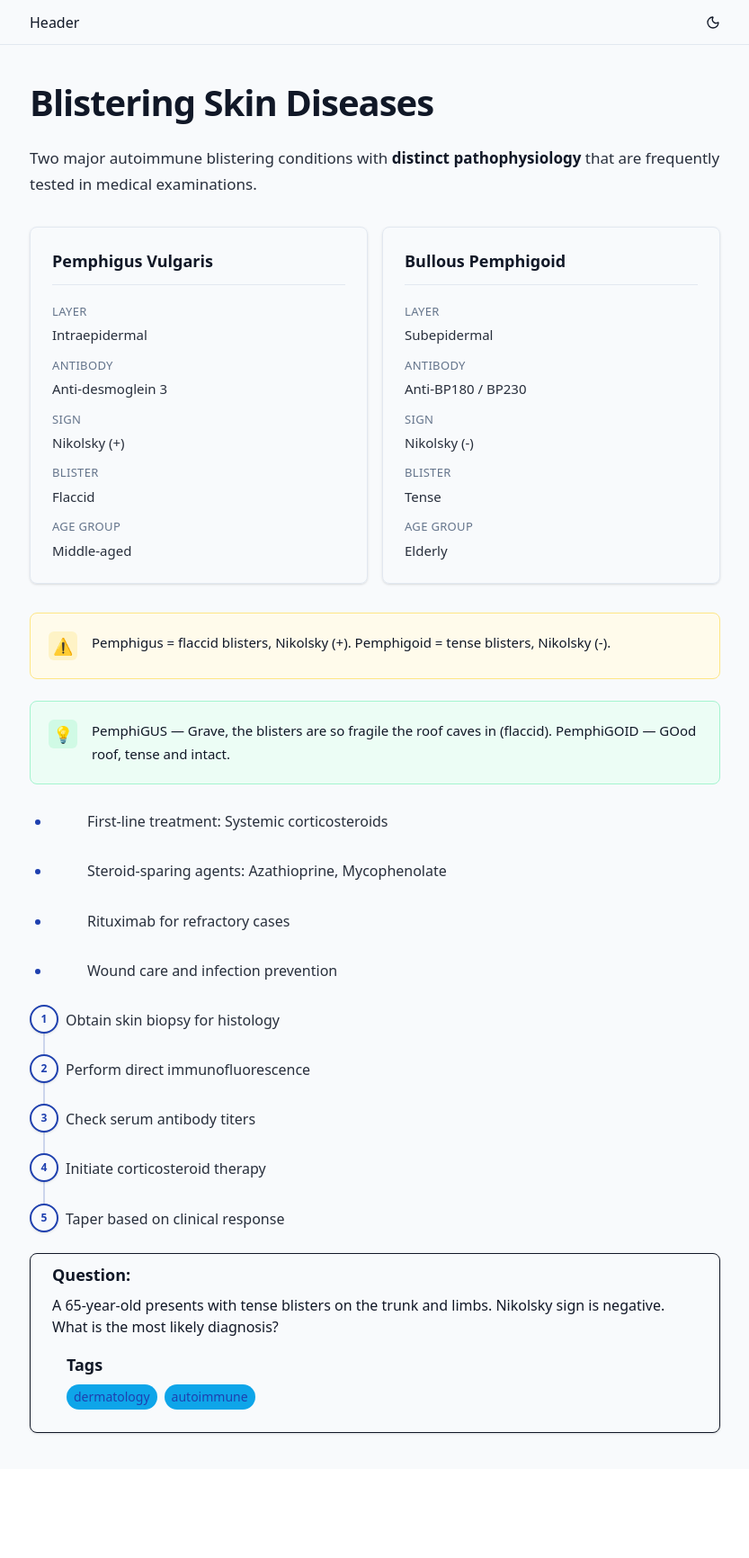
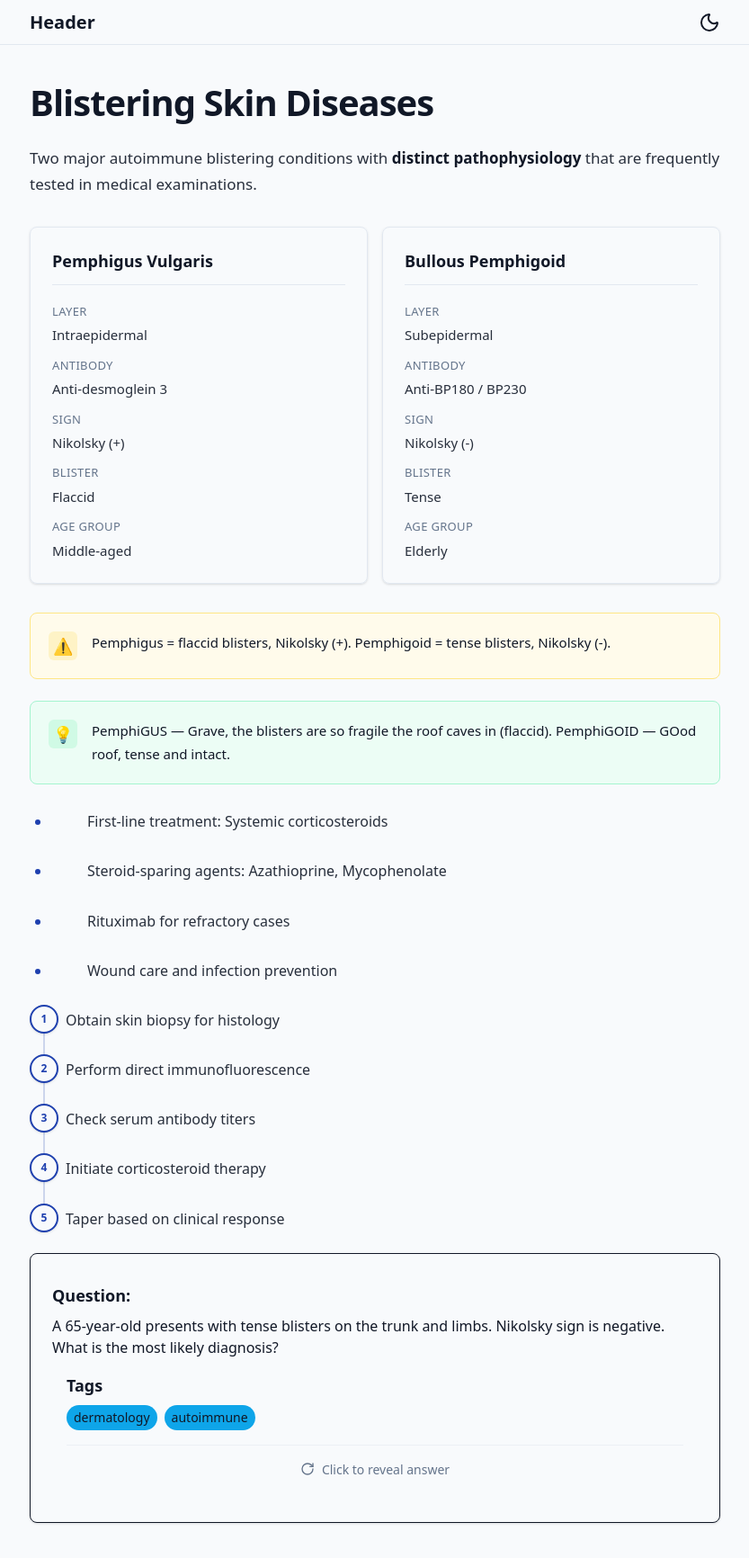
Before and after one commit to amjadajuz/med-study, a React (Vite) app: page / in a window 1280 px wide. Shown: the whole page at 90% size, without its empty margins (223-1056 px from the left). Before the commit the page ends 1633 px from the top, so only its background shows below. Built offline with nearby package versions, Linux system fonts and the light colour scheme.

Commit message:
Header UI adjustments

```diff
--- a/src/components/FlashCard.tsx
+++ b/src/components/FlashCard.tsx
@@ -1,3 +1,4 @@
+import { RotateCw } from 'lucide-react';
 import React, { useState } from 'react'
 
 type Props = {
@@ -22,16 +23,24 @@ const FlashCard = (props: Props) => {
         <h3 className="text-lg font-semibold mb-2">Tags</h3>
         <div className="flex flex-wrap gap-2">
           {props.tags.map((tag, index) => (
-            <span key={index} className="bg-accent text-primary px-2 py-1 rounded-full text-sm font-medium">
+            <span key={index} className="bg-accent text-foreground px-2 py-1 rounded-full text-sm font-medium">
               {tag}
             </span>
           ))}
         </div>
+        <div className="flex items-center justify-center gap-2 pt-4 border-t border-border/50 mt-4 text-[0.875rem] text-muted-foreground">
+              <RotateCw className="w-4 h-4" />
+              <span>Click to reveal answer</span>
+            </div>
       </div>
         </div>
         <div className="flip-card-back border-b bg-secondary text-primary rounded-lg">
           <h3 className="text-lg font-semibold mb-2">Answer:</h3>
           <p>{props.back}</p>
+            <div className="flex items-center justify-center gap-2 pt-4 border-t border-border/50 mt-4 text-[0.875rem] text-muted-foreground">
+              <RotateCw className="w-4 h-4" />
+              <span>Click to flip back</span>
+            </div>
         </div>
       </div>
 
--- a/src/components/Header.tsx
+++ b/src/components/Header.tsx
@@ -10,10 +10,12 @@ type Props = {
 const Header = ({ toggleDarkMode, darkMode, scrollbarProgress }: Props) => {
   return (
     <header className="sticky top-0 w-full h-[50px] px-[20vw] bg-background text-foreground flex items-center border-b border-border">
-      <div className="flex justify-between w-full">
+      <div className="flex justify-between w-full py-2">
+        <h1 className="text-xl font-bold">
         Header
+        </h1>
         <button onClick={toggleDarkMode} className="cursor-pointer">
-          {!darkMode ? <Moon className="w-4 h-4" /> : <Sun className="w-4 h-4" />}
+          {!darkMode ? <Moon className="w-6  h-6" /> : <Sun className="w-6 h-6" />}
         </button>
       </div>
       <div className="absolute bottom-0 left-0 h-[2px] bg-primary transition-all duration-150" style={{ width: `${scrollbarProgress}%` }}></div>
--- a/src/theme.css
+++ b/src/theme.css
@@ -43,7 +43,7 @@
 .flip-card-inner {
   position: relative;
   width: 100%;
-  height: 200px;
+  height: 300px;
   transition: transform 0.6s;
   transform-style: preserve-3d;
 }
```
